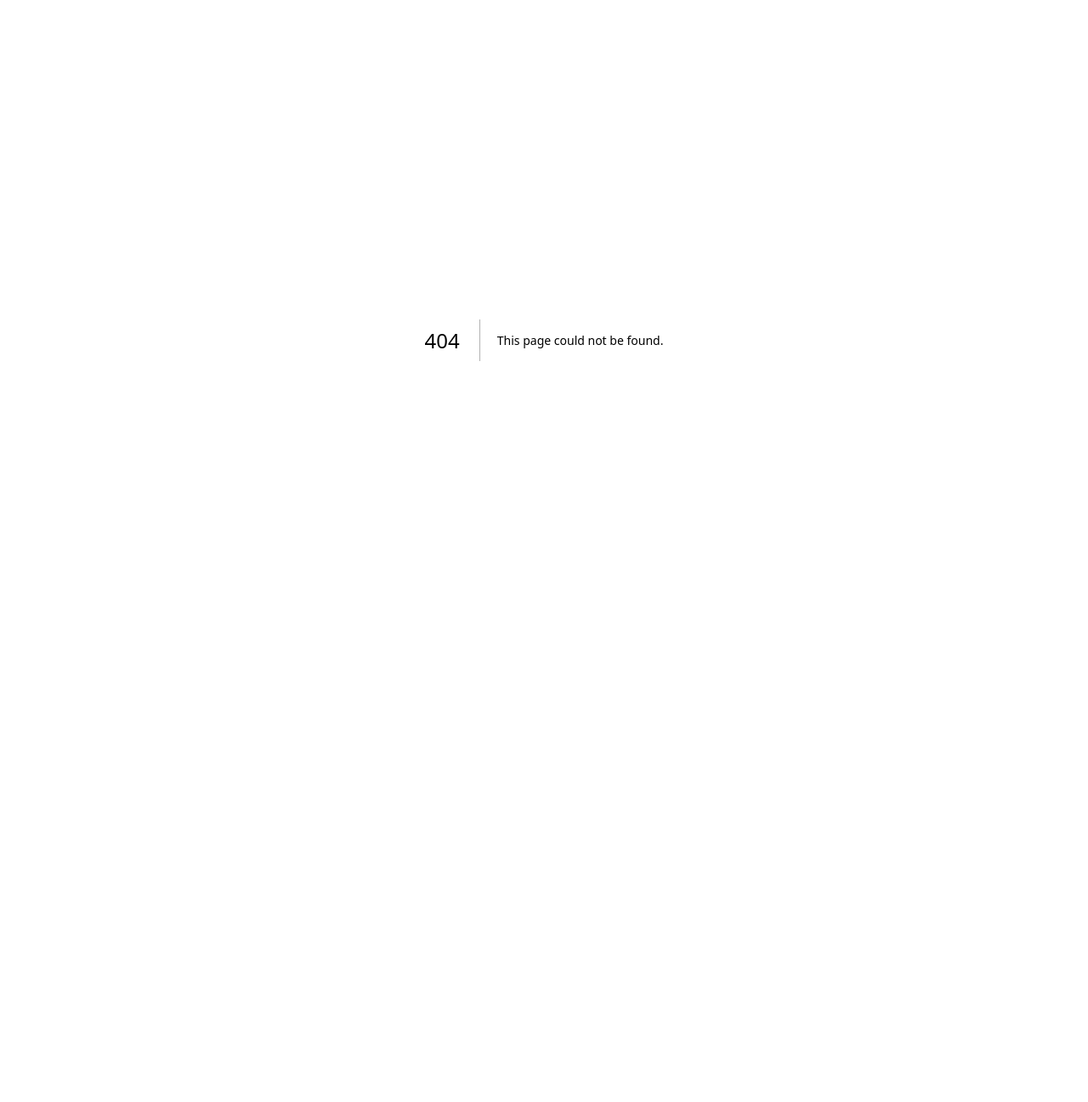
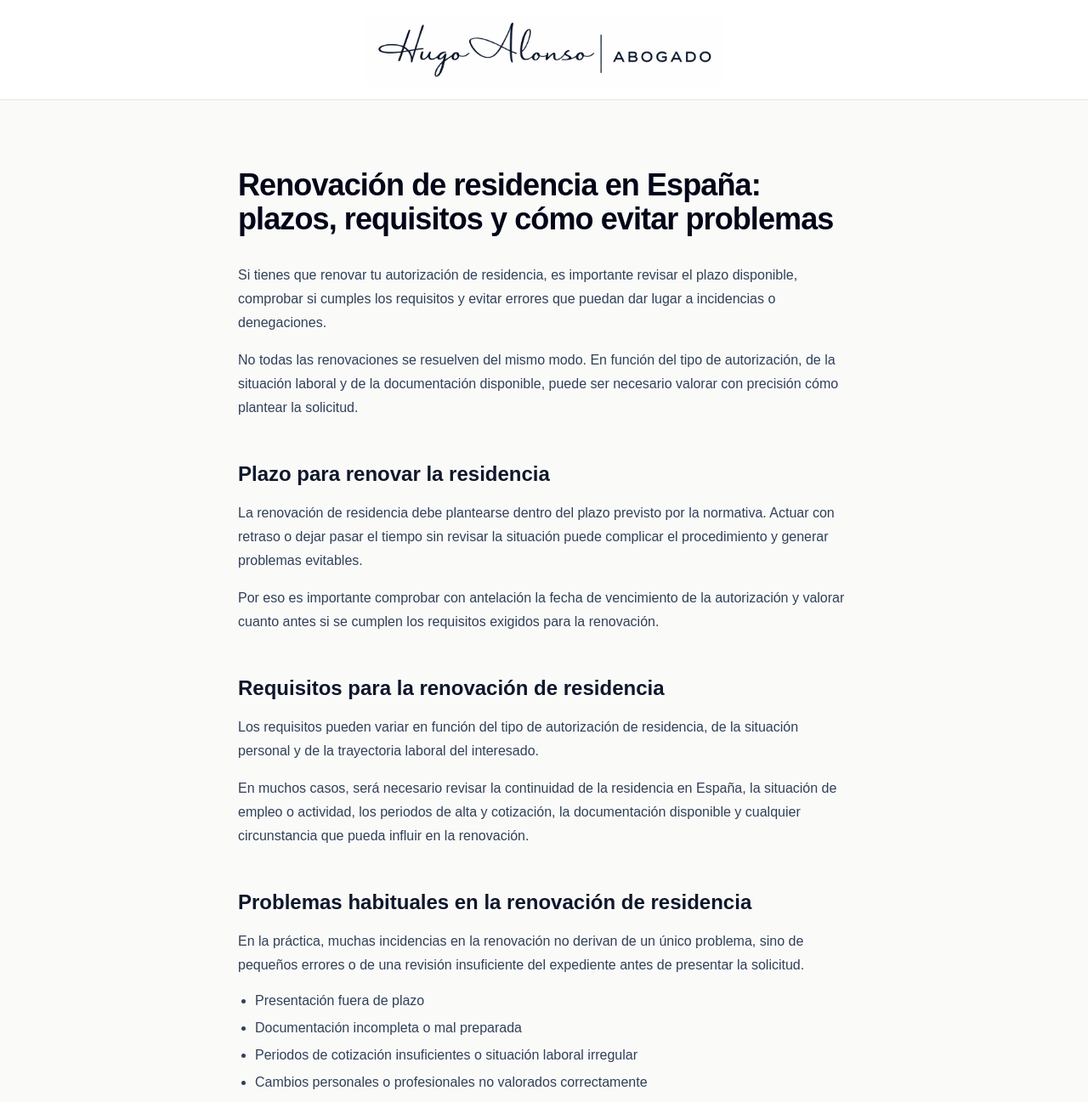
Before and after one commit to HugoAG73/hugo-alonso-web, a Next.js app: page /renovacion-residencia in a window 1280 px wide. Before the commit this address had no page. Shown: the top 1297 px of the page at 85% size. Before the commit the page ends 800 px from the top, so only its background shows below. Built offline with nearby package versions, Linux system fonts and the light colour scheme.

Commit message:
Renovación residencia

```diff
--- /dev/null
+++ b/app/renovacion-residencia/page.tsx
@@ -0,0 +1,234 @@
+import Image from "next/image";
+
+export default function RenovacionResidenciaPage() {
+  return (
+    <main className="min-h-screen bg-stone-50 text-slate-900">
+      {/* HEADER */}
+      <header className="border-b border-stone-200 bg-white">
+        <div className="flex justify-center py-4">
+          <a href="/">
+            <Image
+              src="/logo-header-cropped.png"
+              alt="Hugo Alonso Abogado"
+              width={1180}
+              height={240}
+              className="h-[70px] w-auto md:h-[85px]"
+              priority
+            />
+          </a>
+        </div>
+      </header>
+
+      {/* CONTENIDO */}
+      <section className="mx-auto max-w-3xl px-6 py-20">
+        <h1 className="text-4xl font-semibold tracking-tight text-slate-950">
+          Renovación de residencia en España: plazos, requisitos y cómo evitar
+          problemas
+        </h1>
+
+        <p className="mt-8 text-base leading-7 text-slate-700">
+          Si tienes que renovar tu autorización de residencia, es importante
+          revisar el plazo disponible, comprobar si cumples los requisitos y
+          evitar errores que puedan dar lugar a incidencias o denegaciones.
+        </p>
+
+        <p className="mt-4 text-base leading-7 text-slate-700">
+          No todas las renovaciones se resuelven del mismo modo. En función del
+          tipo de autorización, de la situación laboral y de la documentación
+          disponible, puede ser necesario valorar con precisión cómo plantear la
+          solicitud.
+        </p>
+
+        <h2 className="mt-12 text-2xl font-semibold text-slate-900">
+          Plazo para renovar la residencia
+        </h2>
+
+        <p className="mt-4 text-base leading-7 text-slate-700">
+          La renovación de residencia debe plantearse dentro del plazo previsto
+          por la normativa. Actuar con retraso o dejar pasar el tiempo sin
+          revisar la situación puede complicar el procedimiento y generar
+          problemas evitables.
+        </p>
+
+        <p className="mt-4 text-base leading-7 text-slate-700">
+          Por eso es importante comprobar con antelación la fecha de vencimiento
+          de la autorización y valorar cuanto antes si se cumplen los requisitos
+          exigidos para la renovación.
+        </p>
+
+        <h2 className="mt-12 text-2xl font-semibold text-slate-900">
+          Requisitos para la renovación de residencia
+        </h2>
+
+        <p className="mt-4 text-base leading-7 text-slate-700">
+          Los requisitos pueden variar en función del tipo de autorización de
+          residencia, de la situación personal y de la trayectoria laboral del
+          interesado.
+        </p>
+
+        <p className="mt-4 text-base leading-7 text-slate-700">
+          En muchos casos, será necesario revisar la continuidad de la residencia
+          en España, la situación de empleo o actividad, los periodos de alta y
+          cotización, la documentación disponible y cualquier circunstancia que
+          pueda influir en la renovación.
+        </p>
+
+        <h2 className="mt-12 text-2xl font-semibold text-slate-900">
+          Problemas habituales en la renovación de residencia
+        </h2>
+
+        <p className="mt-4 text-base leading-7 text-slate-700">
+          En la práctica, muchas incidencias en la renovación no derivan de un
+          único problema, sino de pequeños errores o de una revisión insuficiente
+          del expediente antes de presentar la solicitud.
+        </p>
+
+        <ul className="mt-4 list-disc pl-5 space-y-2 text-slate-700">
+          <li>Presentación fuera de plazo</li>
+          <li>Documentación incompleta o mal preparada</li>
+          <li>Periodos de cotización insuficientes o situación laboral irregular</li>
+          <li>Cambios personales o profesionales no valorados correctamente</li>
+          <li>Falta de revisión previa del tipo de renovación aplicable</li>
+        </ul>
+
+        <p className="mt-4 text-base leading-7 text-slate-700">
+          Detectar estos problemas antes de presentar la solicitud permite evitar
+          incidencias, requerimientos o resoluciones desfavorables.
+        </p>
+
+        <h2 className="mt-12 text-2xl font-semibold text-slate-900">
+          Qué ocurre si no cumples todos los requisitos
+        </h2>
+
+        <p className="mt-4 text-base leading-7 text-slate-700">
+          No en todos los casos la falta de un requisito implica automáticamente
+          la imposibilidad de renovar. En determinadas situaciones, puede ser
+          necesario valorar con detalle si existe margen para sostener la
+          renovación o si conviene estudiar otra alternativa.
+        </p>
+
+        <p className="mt-4 text-base leading-7 text-slate-700">
+          Antes de iniciar el procedimiento, es importante analizar si la
+          situación permite plantear la renovación con base suficiente o si
+          resulta más adecuado adoptar otra estrategia para evitar una posible
+          denegación.
+        </p>
+
+        <h2 className="mt-12 text-2xl font-semibold text-slate-900">
+          Importancia del análisis previo
+        </h2>
+
+        <p className="mt-4 text-base leading-7 text-slate-700">
+          El análisis previo permite comprobar si la renovación puede plantearse
+          correctamente, qué documentación conviene preparar y qué aspectos deben
+          revisarse antes de presentar la solicitud.
+        </p>
+
+        <p className="mt-4 text-base leading-7 text-slate-700">
+          En muchos casos, la diferencia entre una renovación bien preparada y un
+          procedimiento que genera problemas está en revisar con tiempo la
+          situación concreta y la estrategia más adecuada.
+        </p>
+
+        <h2 className="mt-12 text-2xl font-semibold text-slate-900">
+          Otras situaciones que pueden valorarse
+        </h2>
+
+        <p className="mt-4 text-base leading-7 text-slate-700">
+          Si la renovación presenta dificultades, puede ser necesario estudiar si
+          existe otra vía de regularización o si conviene replantear la
+          estrategia antes de iniciar actuaciones.
+        </p>
+
+        <p className="mt-4 text-base leading-7 text-slate-700">
+          También puedes consultar información sobre la{" "}
+          <a href="/regularizacion-espana" className="underline">
+            regularización en España
+          </a>{" "}
+          y, si ya has recibido una resolución negativa, sobre la{" "}
+          <a href="/denegacion-extranjeria" className="underline">
+            denegación de extranjería
+          </a>{" "}
+          y el{" "}
+          <a href="/recurso-denegacion-extranjeria" className="underline">
+            recurso de denegación de extranjería
+          </a>
+          , ya que en algunos supuestos puede ser necesario valorar otras
+          opciones antes de continuar.
+        </p>
+
+        <h2 className="mt-12 text-2xl font-semibold text-slate-900">
+          ¿Qué hacer en tu caso?
+        </h2>
+
+        <p className="mt-4 text-base leading-7 text-slate-700">
+          Si tienes que renovar tu residencia, conviene revisar la fecha de
+          vencimiento, la documentación disponible y los requisitos aplicables
+          antes de presentar la solicitud.
+        </p>
+
+        <p className="mt-4 text-base leading-7 text-slate-700">
+          Ese análisis permite valorar si la renovación puede plantearse con
+          seguridad, si existe algún riesgo que deba corregirse previamente o si
+          resulta más adecuado estudiar otra estrategia.
+        </p>
+
+        <p className="mt-4 text-base leading-7 text-slate-700">
+          Si necesitas revisar tu renovación de residencia, puedes solicitar una
+          revisión inicial para valorar las opciones disponibles en tu caso.
+        </p>
+
+        {/* CTA */}
+        <div className="mt-12 flex flex-col gap-4 sm:flex-row">
+          <a
+            href="/#contacto"
+            className="inline-flex items-center justify-center rounded-2xl bg-slate-950 px-6 py-4 text-sm font-medium text-white shadow-lg transition hover:-translate-y-0.5"
+          >
+            Solicitar revisión de mi caso
+          </a>
+
+          <a
+            href="https://wa.me/34686310400"
+            target="_blank"
+            rel="noopener noreferrer"
+            className="inline-flex items-center justify-center rounded-2xl bg-green-600 px-6 py-4 text-sm font-medium text-white shadow-lg transition hover:-translate-y-0.5"
+          >
+            Consultar por WhatsApp
+          </a>
+
+          <a
+            href="/"
+            className="inline-flex items-center justify-center rounded-2xl border border-stone-300 px-6 py-4 text-sm font-medium text-slate-700 transition hover:bg-stone-100"
+          >
+            Volver a la web
+          </a>
+        </div>
+      </section>
+
+      {/* FOOTER */}
+      <footer className="border-t border-stone-200 bg-stone-50">
+        <div className="mx-auto flex max-w-7xl flex-col gap-4 px-6 py-8 text-xs text-slate-500 lg:flex-row lg:items-center lg:justify-between lg:px-8">
+          <div>
+            Abogado colegiado en el Ilustre Colegio de Abogados de Madrid
+            <br />
+            © 2026 Hugo Alonso Abogado. Todos los derechos reservados.
+          </div>
+          <div className="flex gap-6">
+            <a href="/despacho" className="hover:text-slate-800">
+              Despacho
+            </a>
+            <a href="/aviso-legal" className="hover:text-slate-800">
+              Aviso legal
+            </a>
+            <a href="/politica-privacidad" className="hover:text-slate-800">
+              Política de privacidad
+            </a>
+            <a href="/cookies" className="hover:text-slate-800">
+              Cookies
+            </a>
+          </div>
+        </div>
+      </footer>
+    </main>
+  );
+}
```
